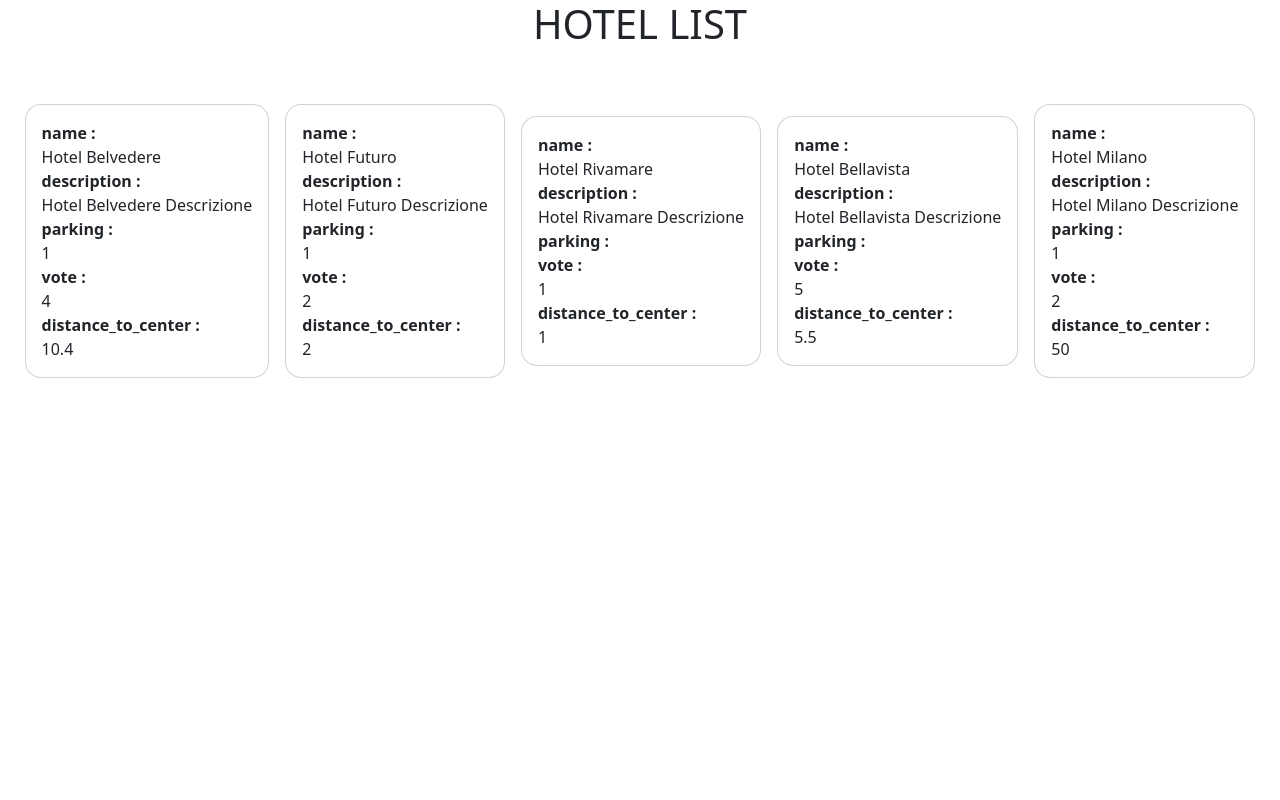
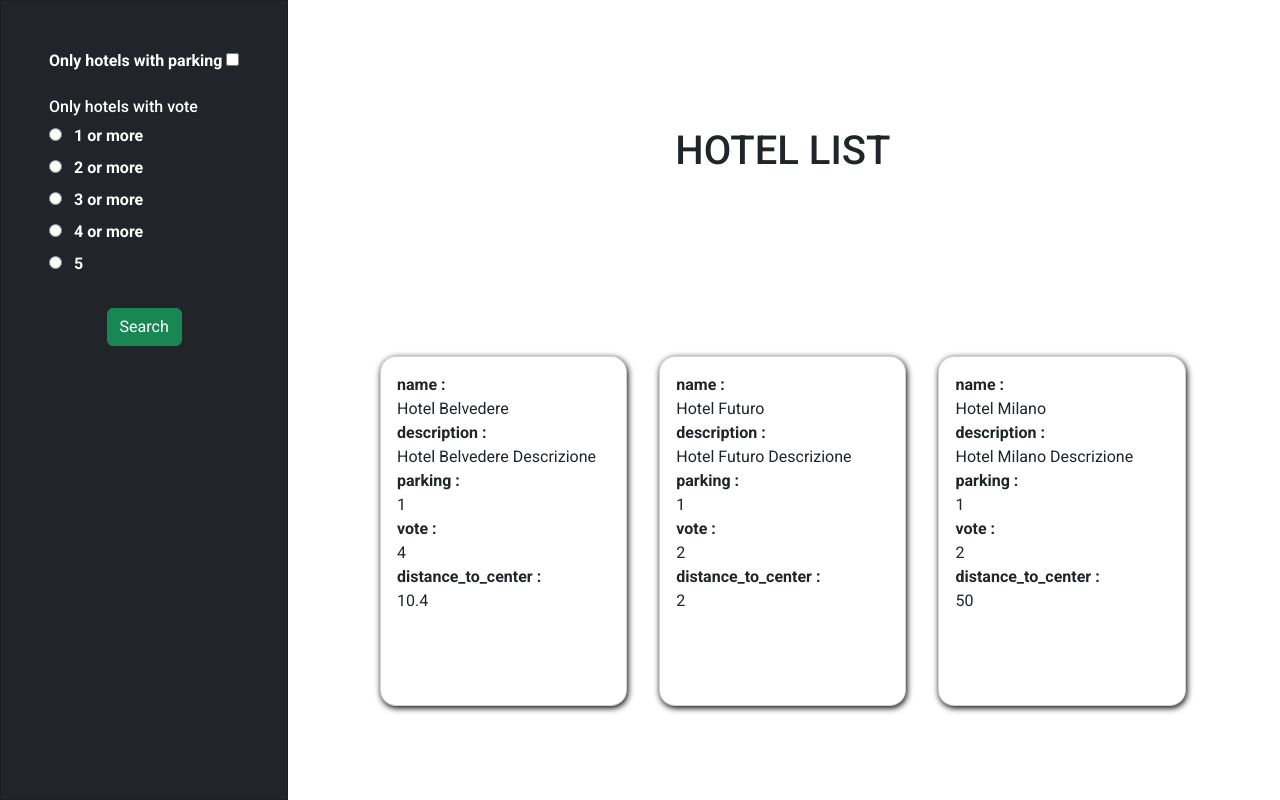
Before and after one commit to DamianoCasolari/php-hotel, a PHP site: page /?parking=1 in a window 1280 px wide. Run offline with PHP 8.4, Linux system fonts and the light colour scheme; some libraries are stand-ins or nearby versions.

Commit message:
add parking filter

```diff
--- a/assets/css/style.css
+++ b/assets/css/style.css
@@ -1,7 +1,6 @@
 /*------ General selector-----  */
 body {
     font-family: 'Roboto', sans-serif;
-    background-color: rgb(5, 0, 164);
 }
 
 /* ------Utility selector-----  */
@@ -14,4 +13,19 @@ body {
 
 /* dimension zone  */
 
+
 /* Container zone  */
+
+.container_form {
+    min-height: 100vh !important;
+}
+
+
+.container_card {
+    overflow-y: auto;
+}
+
+.my_card {
+    filter: drop-shadow(1px 2px 3px black);
+    min-height: 350px;
+}
--- a/assets/js/app.js
+++ /dev/null
@@ -1 +0,0 @@
-// ciaone
--- a/index.php
+++ b/index.php
@@ -40,6 +40,14 @@ $hotels = [
 
 ];
 
+// $parking = $_GET['parking'];
+
+if ($_GET['parking'] == 1) {
+    $hotels = array_filter($hotels, function ($hotel) {
+        return $hotel['parking'] == true;
+    });
+}
+
 ?>
 
 
@@ -61,22 +69,62 @@ $hotels = [
         integrity="sha512-SzlrxWUlpfuzQ+pcUCosxcglQRNAq/DZjVsC0lE40xsADsfeQoEypE+enwcOiGjk/bSuGGKHEyjSoQ1zVisanQ=="
         crossorigin="anonymous" referrerpolicy="no-referrer" />
     <!-- link css  -->
-    <link rel="stylesheet" href="./assets/css/style.css">
     <!-- link bootstrap  -->
     <link href="https://cdn.jsdelivr.net/npm/bootstrap@5.2.3/dist/css/bootstrap.min.css" rel="stylesheet"
         integrity="sha384-rbsA2VBKQhggwzxH7pPCaAqO46MgnOM80zW1RWuH61DGLwZJEdK2Kadq2F9CUG65" crossorigin="anonymous">
     <script src="https://cdn.jsdelivr.net/npm/bootstrap@5.2.3/dist/js/bootstrap.bundle.min.js"
         integrity="sha384-kenU1KFdBIe4zVF0s0G1M5b4hcpxyD9F7jL+jjXkk+Q2h455rYXK/7HAuoJl+0I4" crossorigin="anonymous"
         defer></script>
+    <link rel="stylesheet" href="./assets/css/style.css">
 </head>
 
 <body>
-    <h1 class="container-lg text-center"> HOTEL LIST </h1>
-    <div class="container-fluid d-flex justify-content-center align-items-center mt-5">
+    <!-- <h1 class="container-lg text-center"> HOTEL LIST </h1> -->
+    <div class="d-flex">
+        <div class="container_form d-flex justify-content-center">
+            <form class="h-100" method="GET">
+                <div class="card p-5 bg-dark text-white h-100 rounded-0">
+                    <div class="mb-3">
+                        <label for="parking" class="form-label fw-bold">Only hotels with parking</label>
+                        <input type="checkbox" value="1" name="parking" id="parking">
+                    </div>
+                    <div class="mb-3">
+                        <h6>Only hotels with vote </h6>
+                        <div class="d-flex flex-column text-start">
+                            <div>
+                                <input class="me-2" type="radio" name="vote" id="vote">
+                                <label for="vote" class="form-label fw-bold">1 or more </label>
+                            </div>
+                            <div>
+                                <input class="me-2" type="radio" name="vote2" id="vote2">
+                                <label for="vote2" class="form-label fw-bold">2 or more </label>
+                            </div>
+                            <div>
+                                <input class="me-2" type="radio" name="vote3" id="vote3">
+                                <label for="vote3" class="form-label fw-bold">3 or more</label>
+                            </div>
+                            <div>
+                                <input class="me-2" type="radio" name="vote4" id="vote4">
+                                <label for="vote4" class="form-label fw-bold">4 or more</label>
+                            </div>
+                            <div>
+                                <input class="me-2" type="radio" name="vote5" id="vote5">
+                                <label for="vote5" class="form-label fw-bold">5</label>
+                            </div>
+                        </div>
+                    </div>
+                    <div class="mt-2 text-center">
+                        <button type="submit" class="btn btn-success">Search</button>
+                    </div>
+                </div>
+            </form>
+        </div>
 
+        <div class="container_card d-flex flex-wrap justify-content-center align-items-center mt-5">
+            <h1 class="container-fluid text-center"> HOTEL LIST </h1>
 
             <?php foreach ($hotels as $hotel): ?>
-            <div class="card rounded-4 p-3 m-2">
+                <div class="card my_card col-6 col-md-3 rounded-4 p-3 m-3">
                     <?php foreach ($hotel as $key => $value): ?>
                         <span class="fw-bold">
                             <?= $key . ' : ' ?>
@@ -89,26 +137,7 @@ $hotels = [
             <?php endforeach; ?>
 
         </div>
-
-
-
-    <!-- <form class="w-50" action="myScript.php" method="POST">
-        <div class="card p-5 bg-dark text-white shadow-lg rounded-5">
-            <div class="mb-3">
-                <label for="text" class="form-label fw-bold">Write the text to correct</label>
-                <textarea class="form-control" id="text" name="text" rows="3"></textarea>
     </div>
-            <div class="mb-3">
-                <label for="word" class="form-label fw-bold">Taboo word</label>
-                <input type="text" class="form-control" id="word" name="word" placeholder="choose a word to censor">
-            </div>
-            <div class="text-center">
-                <button type="submit" class="btn btn-primary w-25 ">Submit</button>
-                <button type="reset" class="btn btn-danger w-25">Reset</button>
-            </div>
-        </div> -->
-    </form>
-
 
     <!-- link javascript  -->
     <script src="./assets/js/app.js"></script>
```
Lines whose indentation alone changed are shown as unchanged.
